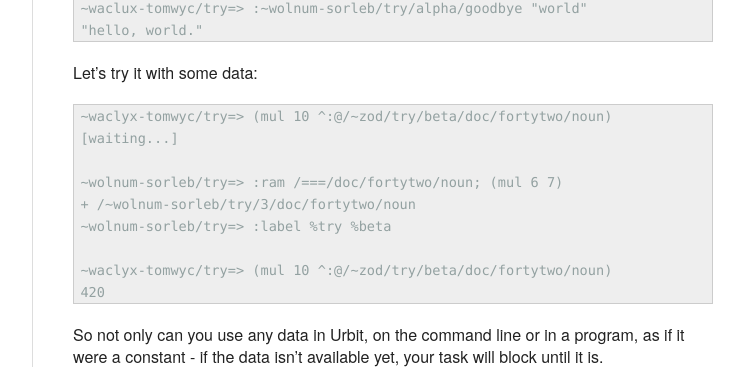
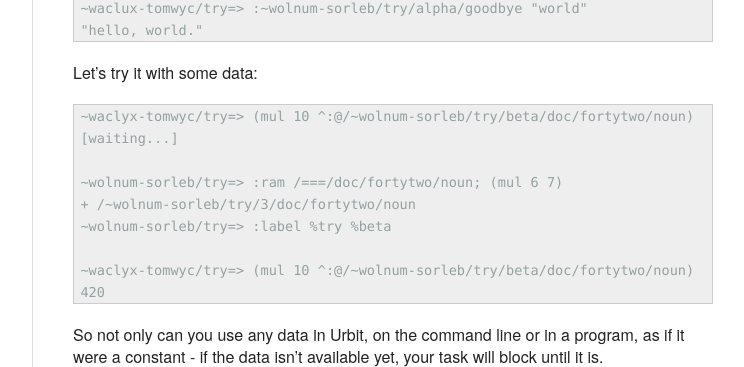
Before and after one commit to urbit/old-urbit.org, a Jekyll site: the page built from _posts/doc/2013-08-22-Chapter-1-arvo.markdown, in a window 1280 px wide and 900 px high, scrolled down 15975 px. Shown: the part 152-519 px from the top of the window, without its empty margins (378-1122 px from the left). Built offline with Jekyll 4.4.1, drawn with Linux system fonts in a browser that asks for light colours; some of the changed text lies outside the part shown.

Commit message:
Fix paths in chapter 1 examples

```diff
--- a/_posts/doc/2013-08-22-Chapter-1-arvo.markdown
+++ b/_posts/doc/2013-08-22-Chapter-1-arvo.markdown
@@ -797,14 +797,14 @@
 
 Let's try it with some data:
 
-    ~waclyx-tomwyc/try=> (mul 10 ^:@/~zod/try/beta/doc/fortytwo/noun)
+    ~waclyx-tomwyc/try=> (mul 10 ^:@/~wolnum-sorleb/try/beta/doc/fortytwo/noun)
     [waiting...]
 
     ~wolnum-sorleb/try=> :ram /===/doc/fortytwo/noun; (mul 6 7)
     + /~wolnum-sorleb/try/3/doc/fortytwo/noun
     ~wolnum-sorleb/try=> :label %try %beta
 
-    ~waclyx-tomwyc/try=> (mul 10 ^:@/~zod/try/beta/doc/fortytwo/noun)
+    ~waclyx-tomwyc/try=> (mul 10 ^:@/~wolnum-sorleb/try/beta/doc/fortytwo/noun)
     420
 
 So not only can you use any data in Urbit, on the command line
```
Also changed, not shown: other parts of _posts/doc/2013-08-22-Chapter-1-arvo.markdown (+3 -3 lines).
